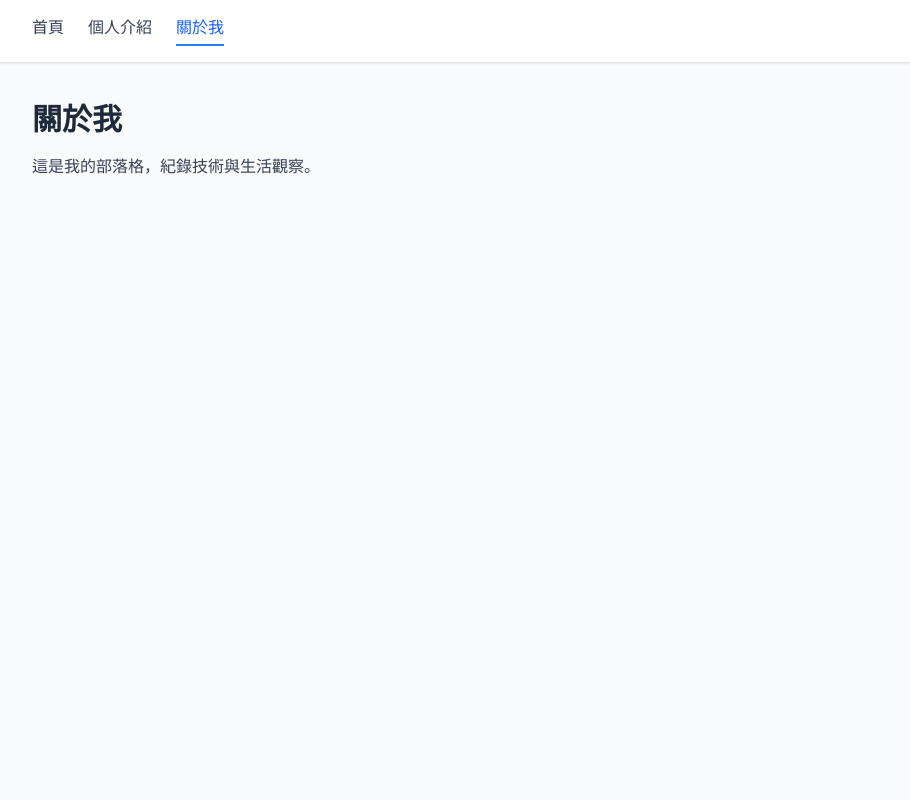
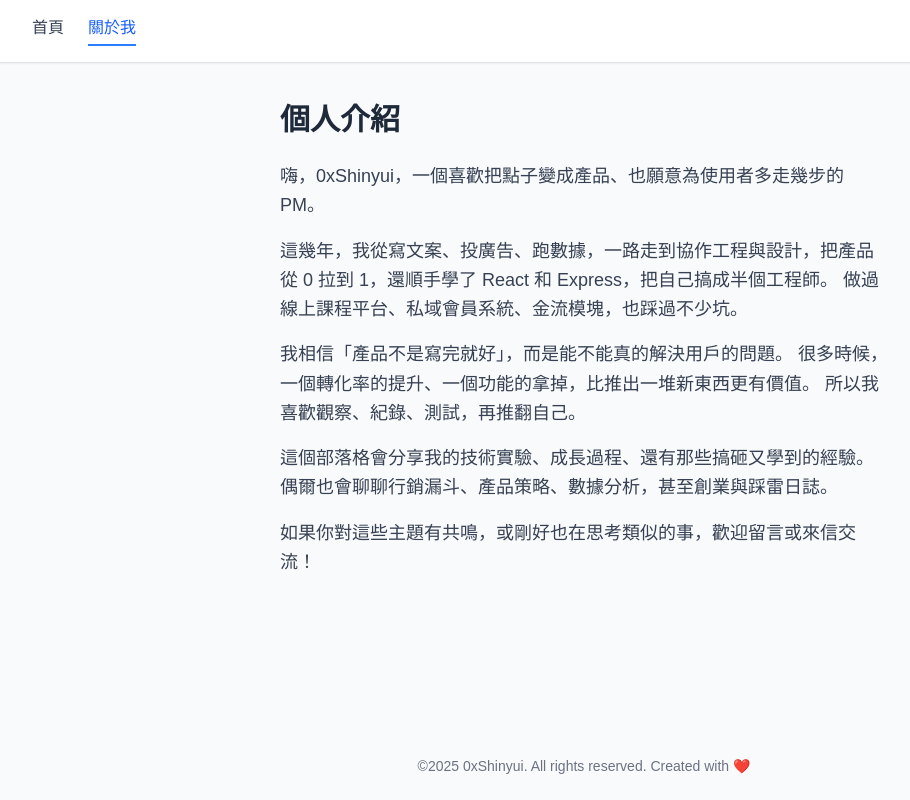
Before and after one commit to Shinyui/0xshinyui.xyz, a Next.js app: page /about in a window 1280 px wide. Shown: the whole page, without its empty margins (56-966 px from the left). Built offline with nearby package versions, Linux system fonts and the light colour scheme.

Commit message:
add intro / revamp whole site to support rwd

```diff
--- a/src/components/Layout.tsx
+++ b/src/components/Layout.tsx
@@ -7,14 +7,14 @@ export default function Layout({ children }: { children: ReactNode }) {
 
   const navItems = [
     { label: '首頁', href: '/' },
-    { label: '個人介紹', href: '/profile' },
     { label: '關於我', href: '/about' },
   ]
 
   return (
-    <div className="min-h-screen bg-gray-50 text-gray-800 font-sans">
+    <div className="min-h-screen flex flex-col bg-gray-50 text-gray-800 font-sans">
+      {/* Header 區域 */}
       <header className="bg-white shadow-sm">
-        <nav className="max-w-6xl mx-auto px-6 py-4 flex gap-6 text-base text-gray-700">
+        <nav className="max-w-6xl mx-auto px-4 sm:px-6 py-4 flex flex-wrap gap-4 sm:gap-6 text-base text-gray-700">
           {navItems.map((item) => (
             <Link
               key={item.href}
@@ -31,7 +31,15 @@ export default function Layout({ children }: { children: ReactNode }) {
         </nav>
       </header>
 
-      <main className="max-w-6xl mx-auto px-6 py-10">{children}</main>
+      {/* Main 區域 */}
+      <main className="w-full max-w-6xl mx-auto px-4 sm:px-6 py-10 flex-grow">
+        {children}
+      </main>
+
+      {/* Footer 區域 */}
+      <footer className="w-full py-6 px-4 text-center text-sm text-gray-500">
+        ©2025 0xShinyui. All rights reserved. Created with ❤️
+      </footer>
     </div>
   )
 }
--- a/src/pages/about.tsx
+++ b/src/pages/about.tsx
@@ -1,11 +1,37 @@
 import Layout from '@/components/Layout'
-export default function About() {
+
+export default function Profile() {
   return (
     <Layout>
-      <h1 className="text-3xl font-bold mb-4">關於我</h1>
-      <p className="text-gray-700 leading-relaxed text-base">
-        這是我的部落格，紀錄技術與生活觀察。
-      </p>
+      {/* 內容容器：限制最大寬度，並依螢幕大小改變左右 padding */}
+      <div className="max-w-2xl mx-auto px-4 sm:px-6 lg:px-8">
+        {/* 標題：小螢幕用 2xl，≥640px (sm) 才用 3xl */}
+        <h1 className="text-2xl sm:text-3xl font-bold mb-6">個人介紹</h1>
+
+        {/* 文章區：paragraph 之間用 space-y-* 控距，不必逐段加 mb-4 */}
+        <section className="space-y-4 text-gray-700 leading-relaxed text-base sm:text-lg">
+          <p>
+            嗨，0xShinyui，一個喜歡把點子變成產品、也願意為使用者多走幾步的 PM。
+          </p>
+          <p>
+            這幾年，我從寫文案、投廣告、跑數據，一路走到協作工程與設計，把產品從 0
+            拉到 1，還順手學了 React 和&nbsp;Express，把自己搞成半個工程師。
+            做過線上課程平台、私域會員系統、金流模塊，也踩過不少坑。
+          </p>
+          <p>
+            我相信「產品不是寫完就好」，而是能不能真的解決用戶的問題。
+            很多時候，一個轉化率的提升、一個功能的拿掉，比推出一堆新東西更有價值。
+            所以我喜歡觀察、紀錄、測試，再推翻自己。
+          </p>
+          <p>
+            這個部落格會分享我的技術實驗、成長過程、還有那些搞砸又學到的經驗。
+            偶爾也會聊聊行銷漏斗、產品策略、數據分析，甚至創業與踩雷日誌。
+          </p>
+          <p>
+            如果你對這些主題有共鳴，或剛好也在思考類似的事，歡迎留言或來信交流！
+          </p>
+        </section>
+      </div>
     </Layout>
   )
 }
--- a/src/pages/index.tsx
+++ b/src/pages/index.tsx
@@ -20,29 +20,32 @@ type HomeProps = {
 export default function Home({ posts }: HomeProps) {
   return (
     <Layout>
-      <h1 className="text-3xl font-bold mb-6">最新文章</h1>
-      <div className="grid grid-cols-1 sm:grid-cols-2 gap-8">
+      <h1 className="text-2xl sm:text-3xl font-bold mb-8">最新文章</h1>
+
+      <div className="grid grid-cols-1 sm:grid-cols-2 lg:grid-cols-3 gap-6">
         {posts.map((post) => (
-          <div key={post.slug} className="bg-white rounded shadow p-4">
+          <div key={post.slug} className="bg-white rounded-lg shadow-sm hover:shadow-md transition-shadow duration-300 p-4">
             {post.coverImage?.url && (
-              <Link href={`/posts/${post.slug}`}>
+              <Link href={`/posts/${post.slug}`} className="block">
                 <div className="relative w-full h-48 mb-3 rounded overflow-hidden">
                   <Image
                     src={post.coverImage.url}
                     alt={post.title}
                     fill
-                    style={{ objectFit: 'cover' }}
+                    className="object-cover"
+                    sizes="(max-width: 640px) 100vw, (max-width: 1024px) 50vw, 33vw"
+                    priority
                   />
                 </div>
               </Link>
             )}
             <Link href={`/posts/${post.slug}`} className="block">
-              <h2 className="text-xl font-semibold text-gray-800 hover:underline mb-2">
+              <h2 className="text-lg font-semibold text-gray-800 hover:underline mb-1">
                 {post.title}
               </h2>
             </Link>
-            <p className="text-sm text-gray-500 mb-2">{post.date}</p>
-            <p className="text-sm text-gray-600">{post.excerpt}</p>
+            <p className="text-xs text-gray-500 mb-2">{post.date}</p>
+            <p className="text-sm text-gray-600 line-clamp-3">{post.excerpt}</p>
           </div>
         ))}
       </div>
--- a/src/pages/posts/[slug].tsx
+++ b/src/pages/posts/[slug].tsx
@@ -1,3 +1,4 @@
+import { useState } from 'react'
 import { getPostBySlug, getPostSlugs } from '@/lib/hygraph'
 import Layout from '@/components/Layout'
 import { remark } from 'remark'
@@ -7,10 +8,9 @@ import rehypeSlug from 'rehype-slug'
 import rehypeAutolinkHeadings from 'rehype-autolink-headings'
 import rehypeStringify from 'rehype-stringify'
 import toc from 'markdown-toc'
+import type { GetStaticPaths, GetStaticProps } from 'next'
 
-import { GetStaticPaths, GetStaticProps } from 'next'
-
-type TocItem = { slug: string; content: string, lvl: number}
+type TocItem = { slug: string; content: string; lvl: number }
 
 type PostProps = {
   post: {
@@ -26,6 +26,7 @@ type PostProps = {
 export default function Post({ post }: PostProps) {
   return (
     <Layout>
+      {/* 封面 + 基本資料 */}
       <div className="mx-auto mb-12">
         {post.coverImage && (
           <div className="w-full aspect-[16/9] mb-6 rounded-lg overflow-hidden shadow-md">
@@ -41,10 +42,12 @@ export default function Post({ post }: PostProps) {
         <p className="text-lg text-gray-700">{post.excerpt}</p>
       </div>
 
+      {/* 排版主體區塊：手機單欄，桌機兩欄 */}
       <div className="grid grid-cols-1 md:grid-cols-[1fr_3fr] gap-8">
-    {/* 👉 左側目錄 */}
+
+        {/* 👉 桌機版目錄（sticky 側欄） */}
         {post.toc.length > 0 && (
-<nav className="sticky top-6 self-start border-r pr-4 text-sm text-gray-600">
+          <nav className="sticky top-6 self-start border-r pr-4 text-sm text-gray-600 hidden md:block">
             <strong className="block mb-4 text-lg font-semibold text-gray-800">目錄</strong>
             <ul className="space-y-2">
               {post.toc.map((item) => (
@@ -52,8 +55,8 @@ export default function Post({ post }: PostProps) {
                   <a
                     href={`#${item.slug}`}
                     className={`
-            text-base text-blue-600 hover:underline hover:text-blue-800 transition-colors block
-            ${item.lvl === 2 ? 'pl-0' : ''}
+                      text-base text-blue-600 hover:underline hover:text-blue-800 block
+                      ${item.lvl === 2 ? '' : ''}
                       ${item.lvl === 3 ? 'pl-4' : ''}
                       ${item.lvl === 4 ? 'pl-6' : ''}
                       ${item.lvl === 5 ? 'pl-8' : ''}
@@ -68,7 +71,35 @@ export default function Post({ post }: PostProps) {
           </nav>
         )}
 
-    {/* 👉 右側文章內容 */}
+        {/* 👉 右側文章區（含手機版目錄） */}
+        <div>
+          {/* 👉 手機版目錄（出現在文章上方） */}
+          {post.toc.length > 0 && (
+            <nav className="block md:hidden border-b mb-6 pb-4 text-sm text-gray-600">
+              <strong className="block mb-2 text-base font-semibold text-gray-800">目錄</strong>
+              <ul className="space-y-2">
+                {post.toc.map((item) => (
+                  <li key={item.slug}>
+                    <a
+                      href={`#${item.slug}`}
+                      className={`
+                        text-blue-600 hover:underline hover:text-blue-800 block
+                        ${item.lvl === 2 ? '' : ''}
+                        ${item.lvl === 3 ? 'pl-4' : ''}
+                        ${item.lvl === 4 ? 'pl-6' : ''}
+                        ${item.lvl === 5 ? 'pl-8' : ''}
+                        ${item.lvl === 6 ? 'pl-10' : ''}
+                      `}
+                    >
+                      {item.content}
+                    </a>
+                  </li>
+                ))}
+              </ul>
+            </nav>
+          )}
+
+          {/* 👉 正文內容 */}
           <article
             className="
               prose max-w-none text-gray-800
@@ -104,6 +135,7 @@ export default function Post({ post }: PostProps) {
             dangerouslySetInnerHTML={{ __html: post.contentHtml }}
           />
         </div>
+      </div>
     </Layout>
   )
 }
@@ -117,18 +149,14 @@ export const getStaticPaths: GetStaticPaths = async () => {
 export const getStaticProps: GetStaticProps = async ({ params }) => {
   const postData = await getPostBySlug(params!.slug as string)
 
-  // 轉為 HTML
   const processed = await remark()
     .use(remarkGfm)
-    .use(remarkRehype) // 將 Markdown 轉為 HAST
-    .use(rehypeSlug) // 自動為 h1~h6 加上 id
-    .use(rehypeAutolinkHeadings) // 為 h1~h6 加上錨點連結
-    .use(rehypeStringify) // 將 HTML AST 轉成 HTML 字串
+    .use(remarkRehype)
+    .use(rehypeSlug)
+    .use(rehypeAutolinkHeadings)
+    .use(rehypeStringify)
     .process(postData.content)
 
-  const contentHtml = processed.toString()
-
-  // 產生 TOC
   const tocData = toc(postData.content).json as TocItem[]
 
   return {
@@ -137,7 +165,7 @@ export const getStaticProps: GetStaticProps = async ({ params }) => {
         title: postData.title,
         date: postData.date,
         excerpt: postData.excerpt,
-        contentHtml,
+        contentHtml: processed.toString(),
         coverImage: postData.coverImage,
         toc: tocData,
       },
--- a/src/pages/profile.tsx
+++ /dev/null
@@ -1,13 +0,0 @@
-import Layout from '@/components/Layout'
-export default function Profile() {
-  return (
-    <Layout>
-      <h1 className="text-3xl font-bold mb-4">個人介紹</h1>
-      <ul className="list-disc pl-6 space-y-1 text-gray-700">
-        <li>現職：前端工程師</li>
-        <li>技能：React, Next.js, Tailwind</li>
-        <li>興趣：閱讀、教學、寫作</li>
-      </ul>
-    </Layout>
-  )
-}
```
Lines whose indentation alone changed are shown as unchanged.
